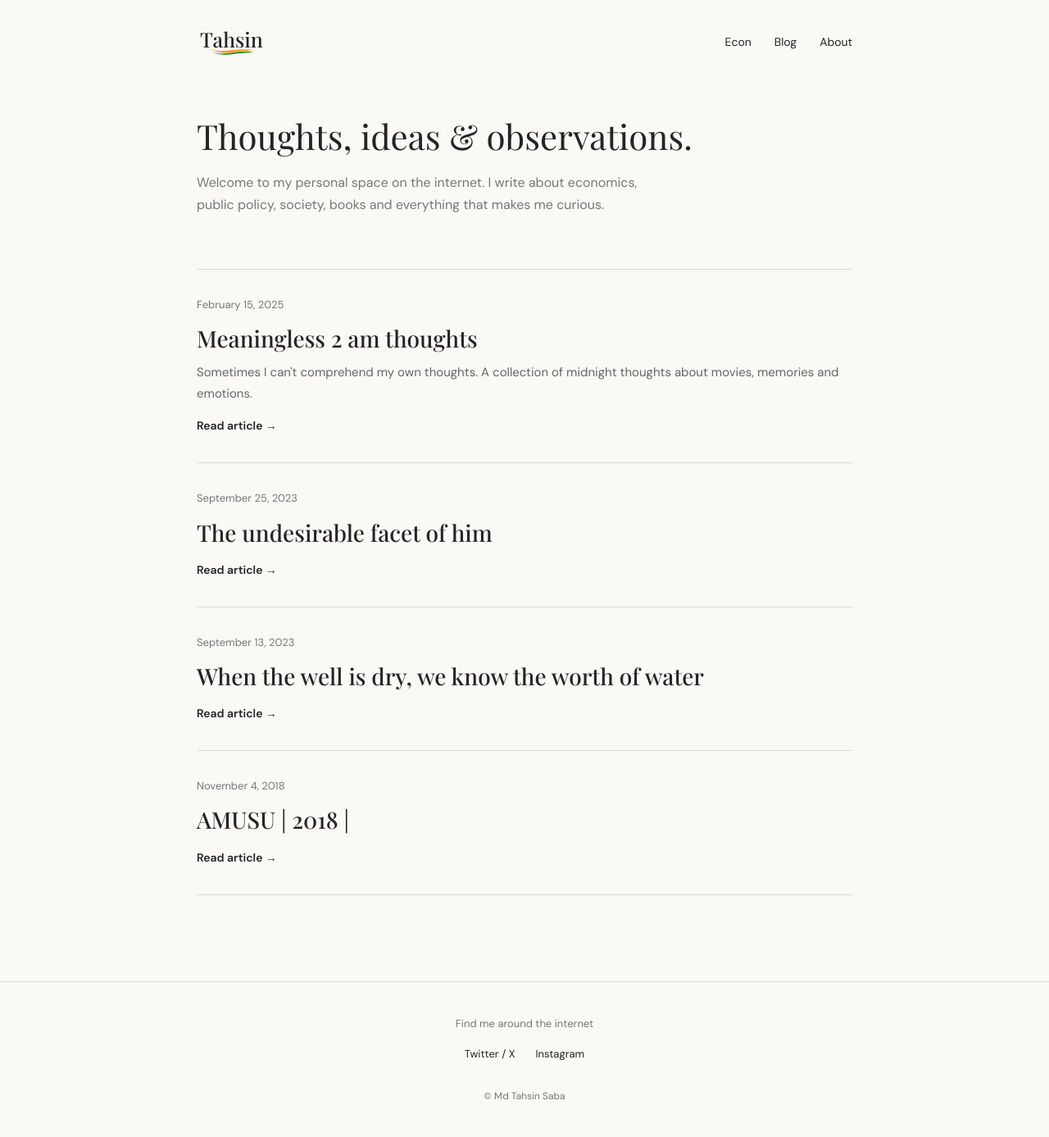
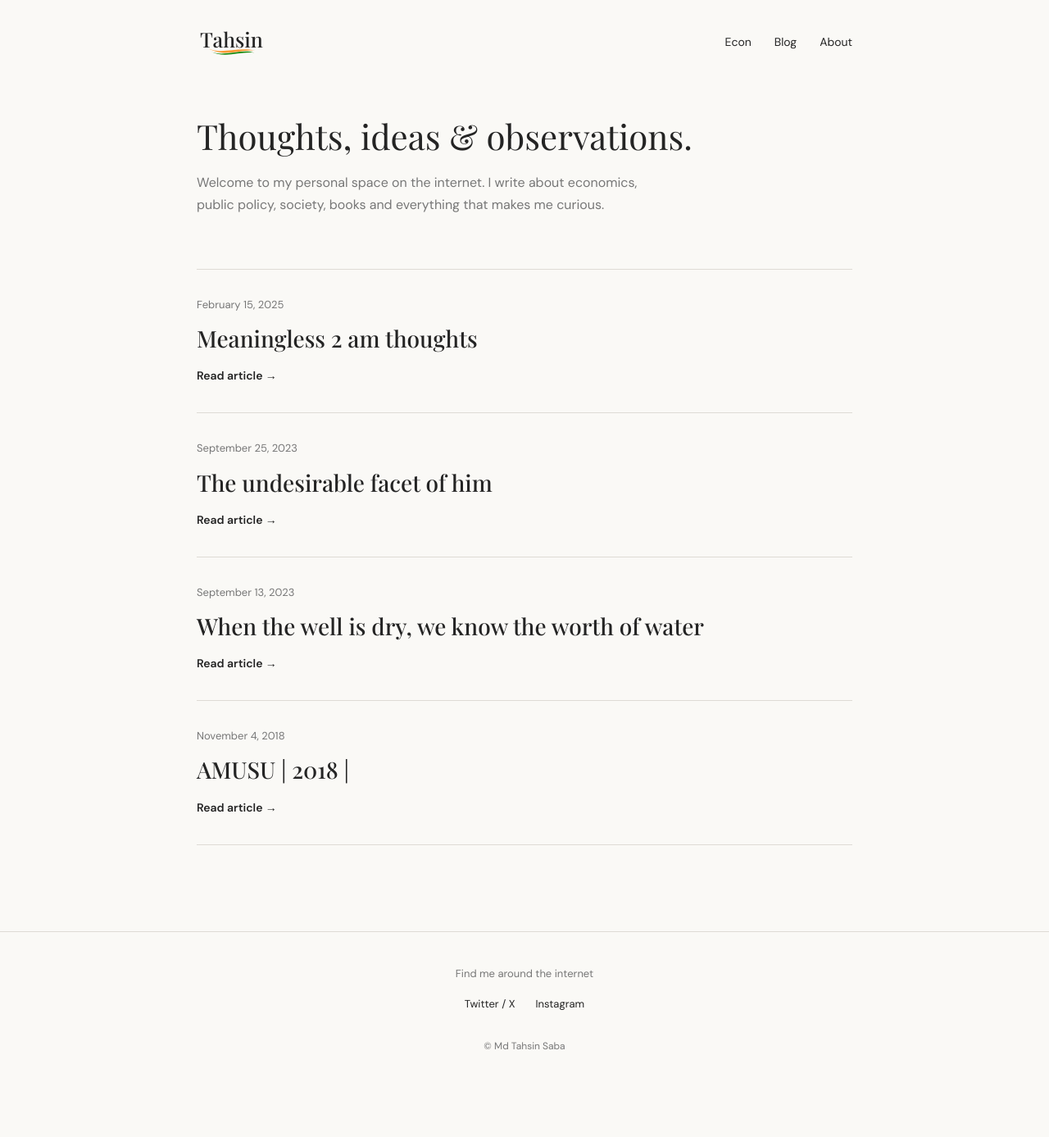
Before and after one commit to Gi1864/gi1864.github.io, a Jekyll site: the page built from index.html, in a window 1280 px wide. Shown: the whole page at 82% size. Built offline with Jekyll 4.4.1, drawn with Linux system fonts in a browser that asks for light colours; the list of posts is cut into pages by our own code; after the commit the page ends 1326 px from its top, so only the background shows below that.

Commit message:
Update 2025-02-15-meaningless-2-am-thoughts.md

```diff
--- a/_posts/2025-02-15-meaningless-2-am-thoughts.md
+++ b/_posts/2025-02-15-meaningless-2-am-thoughts.md
@@ -2,7 +2,7 @@
 layout: post
 title: "Meaningless 2 am thoughts"
 date: 2025-02-15T02:30:00 +0530
-excerpt: "Sometimes I can't comprehend my own thoughts. A collection of midnight thoughts about movies, memories and emotions."
+excerpt: ""
 categories: [blog]
 tags: ["Blog"]
 ---
```
